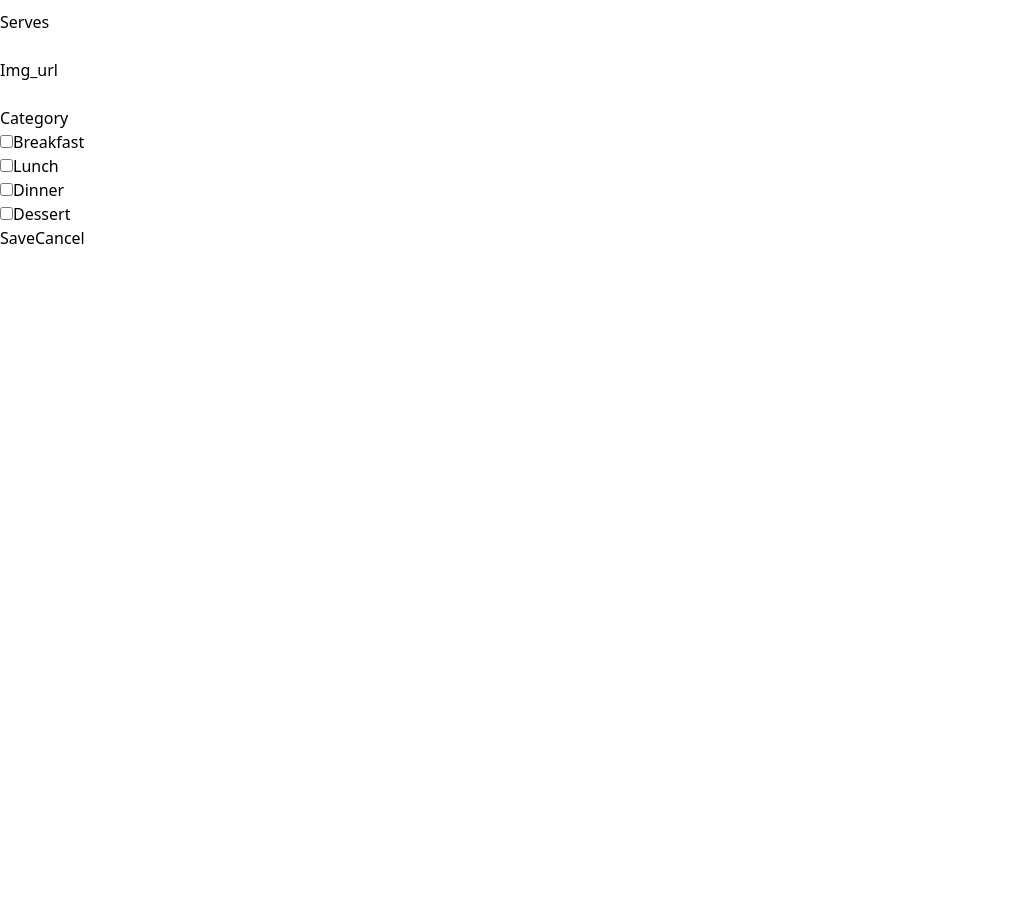
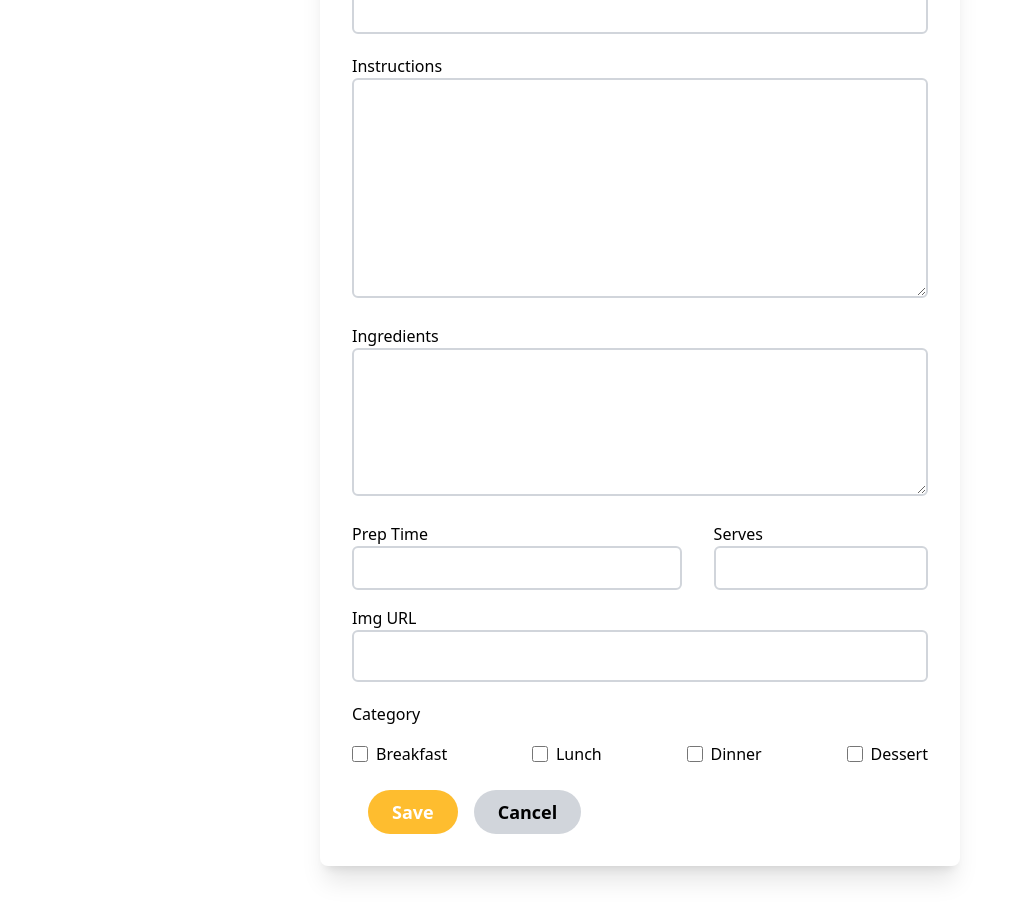
Before and after one commit to richa1617/frontend-home-chef-recipe, a Next.js app: page /add-recipe in a window 1280 px wide. Shown: the part 546-1452 px from the top of the page, without its empty margins (0-1021 px from the left). Before the commit the page ends 800 px from the top, so only its background shows below. Built offline with nearby package versions, Linux system fonts and the light colour scheme; sample sign-in values are in the browser's storage.

Commit message:
Styled add new recipe page

```diff
--- a/src/pages/add-recipe.tsx
+++ b/src/pages/add-recipe.tsx
@@ -86,57 +86,123 @@ export default function AddRecipe() {
   return (
     <>
       <NavigationBar />
-      <div className="add-recipe-hero-img">
-        <h1>Add New Recipe</h1>
+      <div className="bg-[url('/bg-new-add-recipe-hero.png')] bg-cover bg-left h-[60vh]">
+        <h1 className="text-6xl text-black text-center">Add New Recipe</h1>
       </div>
-      <form onSubmit={handleSubmit} className="add_recipe_form">
-        <label htmlFor="recipe-name">Recipe-Name</label> <br></br>
-        <input type="text" id="recipe-name" name="recipeName" /> <br></br>
+      <form
+        onSubmit={handleSubmit}
+        className="add_recipe_form w-full md:w-[50vw] -mt-20 mb-10 mx-auto p-8 rounded-lg shadow-xl bg-white"
+      >
+        <label htmlFor="recipe-name">Recipe Name</label>
+        <br />
+        <input
+          type="text"
+          id="recipe-name"
+          name="recipeName"
+          className="w-full max-w-full mb-5 mt-2 p-3 border-2 border-solid border-gray-300 rounded-md"
+        />
         <label htmlFor="instructions">Instructions</label>
-        <br></br>
-        <textarea id="instruction" name="instructions" rows={8} />
-        <br></br>
-        <label htmlFor="ingredients">Ingredients</label> <br></br>
-        <textarea id="ingredients" name="ingredients" rows={5} />
-        <br></br>
-        <div className="add_recipe_form_prep_serves">
-          <div className="add_recipe_form_prep">
-            <label htmlFor="prep_time">Prep_Time</label> <br></br>
-            <input type="number" id="prep_time" name="prepTime" />
+        <br />
+        <textarea
+          id="instruction"
+          name="instructions"
+          rows={8}
+          className="w-full max-w-full mb-5 p-3 border-2 border-solid border-gray-300 rounded-md"
+        ></textarea>
+        <label htmlFor="ingredients">Ingredients</label>
+        <br />
+        <textarea
+          id="ingredients"
+          name="ingredients"
+          rows={5}
+          className="w-full max-w-full mb-5 p-3 border-2 border-solid border-gray-300 rounded-md"
+        ></textarea>
+        <div className="mb-4 flex flex-col md:flex-row">
+          <div className="add_recipe_form_prep w-full md:w-3/5 pr-4 mb-4 md:mb-0">
+            <label htmlFor="prep_time">Prep Time</label>
+            <br />
+            <input
+              type="number"
+              id="prep_time"
+              name="prepTime"
+              className="w-full p-2 border-2 border-solid border-gray-300 rounded-md"
+            />
           </div>
 
-          <div className="add_recipe_form_serves">
-            <label htmlFor="serves">Serves</label> <br></br>
-            <input type="number" id="serves" name="servers" />
+          <div className="add_recipe_form_serves w-full md:w-2/5 md:pl-4">
+            <label htmlFor="serves">Serves</label>
+            <br />
+            <input
+              type="number"
+              id="serves"
+              name="servers"
+              className="w-full p-2 border-2 border-solid border-gray-300 rounded-md"
+            />
           </div>
         </div>
-        <label htmlFor="imgr">Img_url</label>
-        <br></br>
-        <input type="text" id="img" name="img" /> <br></br>
-        <h3 className="add_recipe_form_category_heading">Category</h3>
-        <div className="add_recipe_form_category">
-          <div>
-            <input type="checkbox" id="breakfast" name="breakfast" />
-            <label htmlFor="breakfast">Breakfast</label>
+
+        <label htmlFor="img">Img URL</label>
+        <br />
+        <input
+          type="text"
+          id="img"
+          name="img"
+          className="w-full max-w-full mb-5 p-3 border-2 border-solid border-gray-300 rounded-md"
+        />
+        <h3 className="add_recipe_form_category_heading mb-4">Category</h3>
+        <div className="add_recipe_form_category flex flex-col items-start md:flex-row justify-between md:items-center">
+          <div className="mb-2 flex items-center">
+            <input
+              type="checkbox"
+              id="breakfast"
+              name="breakfast"
+              className="mr-2 h-4 w-4 text-[#febd2f]"
+            />
+            <label htmlFor="breakfast" className="">
+              Breakfast
+            </label>
+          </div>
+          <div className="mb-2 flex items-center">
+            <input
+              type="checkbox"
+              id="lunch"
+              name="lunch"
+              className="mr-2 h-4 w-4 text-[#febd2f]"
+            />
+            <label htmlFor="lunch">Lunch</label>
+          </div>
+          <div className="mb-2 flex items-center">
+            <input
+              type="checkbox"
+              id="dinner"
+              name="dinner"
+              className="mr-2 h-4 w-4 text-[#febd2f]"
+            />
+            <label htmlFor="dinner">Dinner</label>
           </div>
 
-          <div>
-            <input type="checkbox" id="lunch" name="lunch" />
-            <label htmlFor="lunch">Lunch</label>
-          </div>
-
-          <div>
-            <input type="checkbox" id="dinner" name="dinner" />
-            <label htmlFor="dinner">Dinner</label>{" "}
-          </div>
-
-          <div>
-            <input type="checkbox" id="dessert" name="dessert" />
+          <div className="mb-2 flex items-center">
+            <input
+              type="checkbox"
+              id="dessert"
+              name="dessert"
+              className="mr-2 h-4 w-4 text-[#febd2f]"
+            />
             <label htmlFor="dessert">Dessert</label>
           </div>
         </div>
-        <button type="submit">Save</button>
-        <button onClick={cancelHandler}>Cancel</button>
+        <button
+          type="submit"
+          className="bg-[#febd2f] rounded-full py-2 px-6 text-white text-lg font-semibold hover:outline-black hover:border-2 hover:border-solid hover:border-black mt-4 ml-4 transition duration-300"
+        >
+          Save
+        </button>
+        <button
+          onClick={cancelHandler}
+          className="bg-gray-300 rounded-full py-2 px-6 text-black text-lg font-semibold hover:bg-gray-400 hover:outline-black hover:border-2 hover:border-solid hover:border-black mt-4 ml-4 transition duration-300"
+        >
+          Cancel
+        </button>
       </form>
     </>
   );
```
Also changed, not shown: public/bg-new-add-recipe-hero.png (renamed from public/bg-new-edit-recipe-hero.png).
